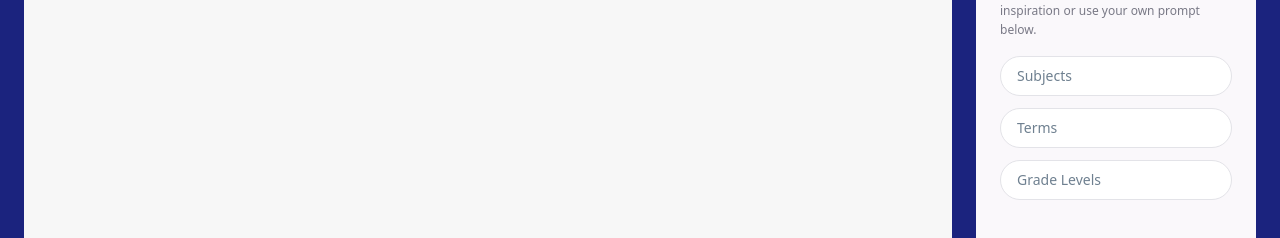
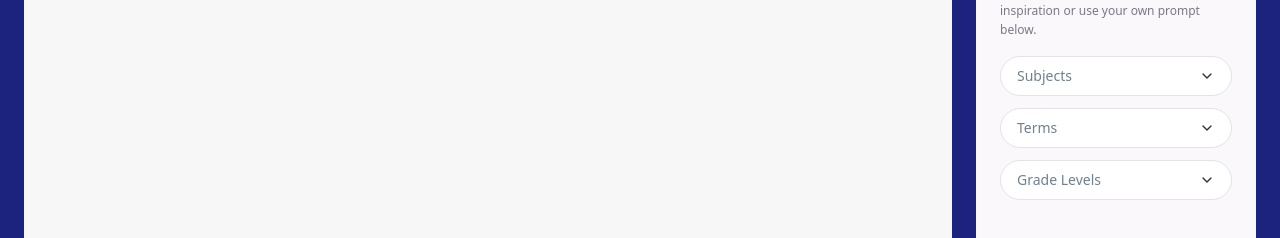
Before and after one commit to adarshsub/prompt-to-dashboard, a React (Vite) app: page / in a window 1280 px wide. Shown: the part 264-502 px from the top of the page. Built offline with nearby package versions, Linux system fonts and the light colour scheme; the HTML template or start-up script is replaced by a standard one.

Commit message:
Reverted to commit 7f885676b04bda91dff45fc98741bd3e43004733

```diff
--- a/src/components/AISidebar.tsx
+++ b/src/components/AISidebar.tsx
@@ -162,7 +162,7 @@ export const AISidebar = ({
                               </button>
                             </Badge>)}
                         </div> : <span style={{ color: '#6F8090' }}>Subjects</span>}
-                      <ChevronDown className={cn("h-4 w-4 transition-transform flex-shrink-0 text-foreground", subjectsOpen && "rotate-180")} />
+                      <ChevronDown className={cn("h-4 w-4 transition-transform flex-shrink-0", subjectsOpen && "rotate-180")} />
                     </Button>
                   </PopoverTrigger>
                   <PopoverContent className="w-[232px] p-3 bg-card border-border" align="start">
@@ -192,7 +192,7 @@ export const AISidebar = ({
                   <PopoverTrigger asChild>
                     <Button variant="outline" className="w-full justify-between bg-card border-border text-card-foreground hover:bg-[#faf8fb] transition-all rounded-full">
                       <span style={{ color: '#6F8090' }}>Terms</span>
-                      <ChevronDown className={cn("h-4 w-4 transition-transform text-foreground", termsOpen && "rotate-180")} />
+                      <ChevronDown className={cn("h-4 w-4 transition-transform", termsOpen && "rotate-180")} />
                     </Button>
                   </PopoverTrigger>
                   <PopoverContent className="w-[232px] p-3 bg-card border-border" align="start">
@@ -222,7 +222,7 @@ export const AISidebar = ({
                   <PopoverTrigger asChild>
                     <Button variant="outline" className="w-full justify-between bg-card border-border text-card-foreground hover:bg-[#faf8fb] transition-all rounded-full">
                       <span style={{ color: '#6F8090' }}>Grade Levels</span>
-                      <ChevronDown className={cn("h-4 w-4 transition-transform text-foreground", gradeLevelsOpen && "rotate-180")} />
+                      <ChevronDown className={cn("h-4 w-4 transition-transform", gradeLevelsOpen && "rotate-180")} />
                     </Button>
                   </PopoverTrigger>
                   <PopoverContent className="w-[232px] p-3 bg-card border-border" align="start">
```
